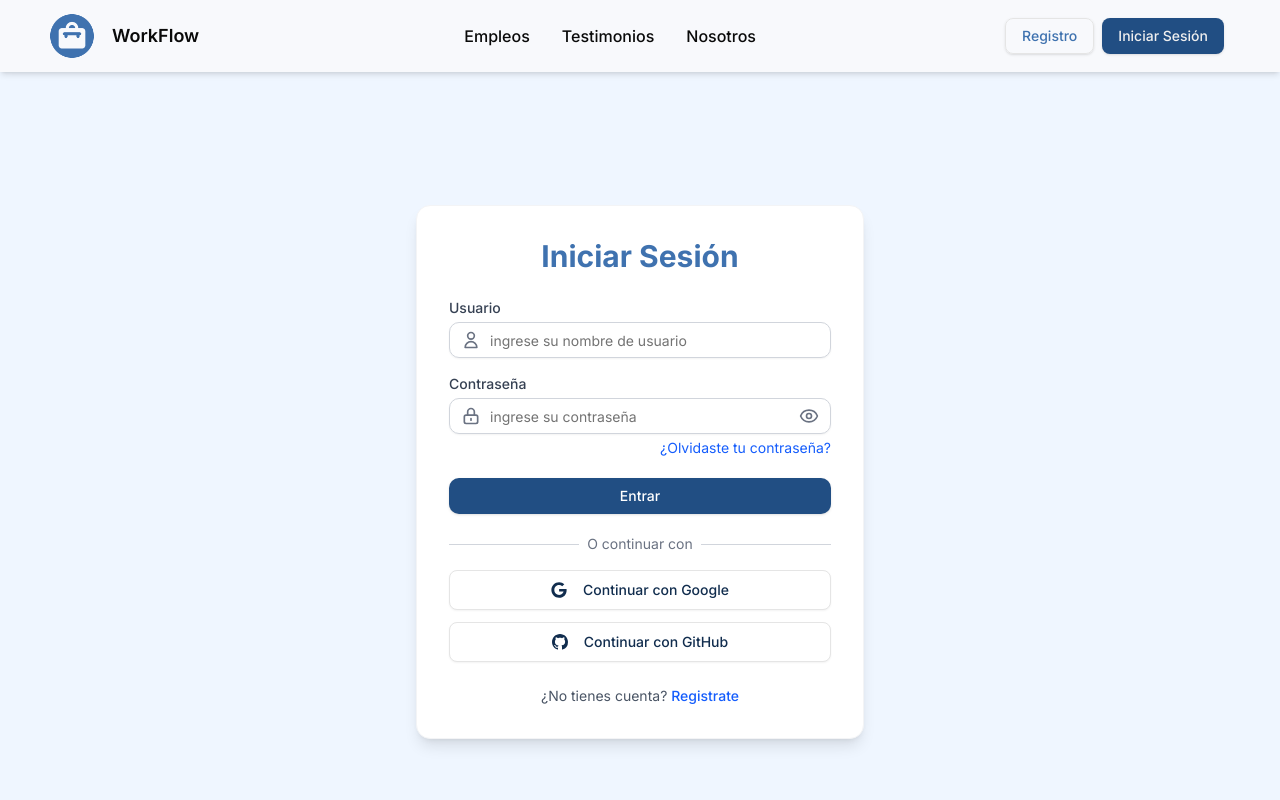
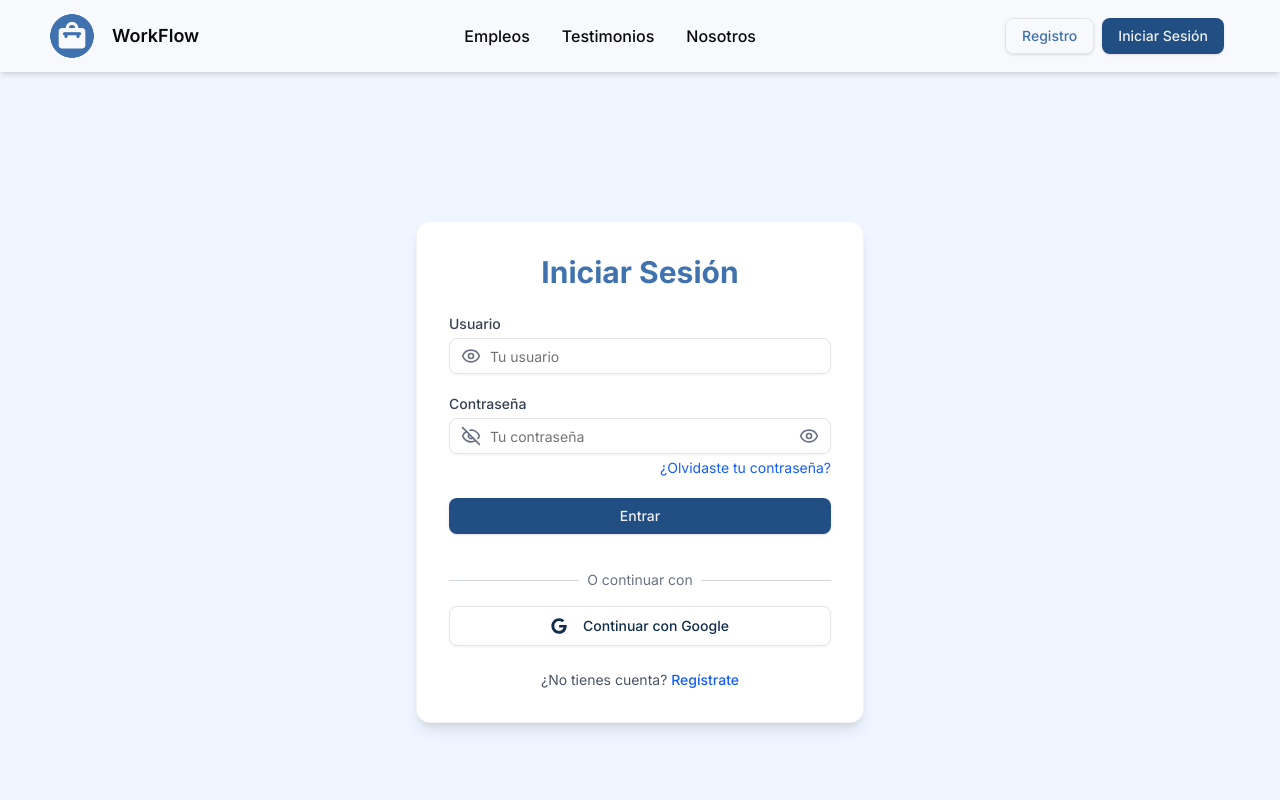
Before and after one commit to Ramerlinj/WorkFlow, a Next.js app in the folder workflow-app/: page /Login in a window 1280 px wide. Shown: the top 800 px of the page. Built offline with nearby package versions, Linux system fonts and the light colour scheme.

Commit message:
feat: refactor login and registration logic; implement AuthService for user authentication and remove unused AuthContext

```diff
--- a/workflow-app/src/app/Login/page.tsx
+++ b/workflow-app/src/app/Login/page.tsx
@@ -1,24 +1,44 @@
+"use client";
 
-'use client';
 import React, { useState } from 'react';
 import { Eye, EyeOff } from 'lucide-react';
-import  Link  from 'next/link';
+import Link from 'next/link';
 import { Input } from '@/components/ui/input';
-import { FaGoogle } from "react-icons/fa6";
-import { Button } from "@/components/ui/button"
+import { FaGoogle } from 'react-icons/fa6';
+import { Button } from '@/components/ui/button';
+import { useRouter } from 'next/navigation';
+import { AuthService } from '@/lib/authServices';
 
 export default function LoginForm() {
+  const router = useRouter();
   const [showPassword, setShowPassword] = useState(false);
   const [username, setUsername] = useState('');
   const [password, setPassword] = useState('');
+  const [error, setError] = useState<string | null>(null);
+  const [isLoading, setIsLoading] = useState(false);
 
   const togglePasswordVisibility = () => {
     setShowPassword(!showPassword);
   };
 
-  const handleSubmit = (e: React.FormEvent) => {
+  const handleSubmit = async (e: React.FormEvent) => {
     e.preventDefault();
-    console.log('Inicio de sesión con:', { username, password });
+    if (isLoading) return;
+    setError(null);
+    setIsLoading(true);
+
+    try {
+      await AuthService.login(username, password);
+      router.push('/');
+    } catch (err: unknown) {
+      if (err instanceof Error) {
+        setError(err.message || 'Error al iniciar sesión');
+      } else {
+        setError('Error al iniciar sesión');
+      }
+    } finally {
+      setIsLoading(false);
+    }
   };
 
   return (
@@ -26,55 +46,51 @@ export default function LoginForm() {
       <div className="w-full max-w-md p-8 space-y-6 bg-white rounded-xl shadow-lg border border-gray-100">
         <div className="text-center">
           <h2 className="text-3xl font-bold text-tertiary">Iniciar Sesión</h2>
+          {error && <p className="mt-2 text-red-600 text-sm">{error}</p>}
         </div>
 
-        <form className="mt-6 space-y-5" onSubmit={handleSubmit}>
-          <div className="space-y-4">
+        <form onSubmit={handleSubmit} className="mt-6 space-y-5">
+          {/* Usuario */}
           <div>
             <label htmlFor="username" className="block text-sm font-medium text-gray-700 mb-1">
               Usuario
             </label>
             <div className="relative">
               <div className="absolute inset-y-0 left-0 flex items-center pl-3 pointer-events-none">
-                  <svg className="w-5 h-5 text-gray-500" fill="none" stroke="currentColor" viewBox="0 0 24 24">
-                    <path strokeLinecap="round" strokeLinejoin="round" strokeWidth="2" d="M16 7a4 4 0 11-8 0 4 4 0 018 0zM12 14a7 7 0 00-7 7h14a7 7 0 00-7-7z" />
-                  </svg>
+                <Eye size={20} className="text-gray-500" />
               </div>
               <Input
                 id="username"
-                  name="username"
                 type="text"
                 value={username}
                 onChange={(e) => setUsername(e.target.value)}
-                  placeholder="ingrese su nombre de usuario"
-                  className="block w-full pl-10 pr-3 py-2 border border-gray-300 rounded-lg text-gray-900 placeholder-gray-400 focus:outline-none focus:ring-2 focus:ring-blue-500 focus:border-blue-500"
+                placeholder="Tu usuario"
+                className="pl-10"
               />
             </div>
           </div>
 
+          {/* Contraseña */}
           <div>
             <label htmlFor="password" className="block text-sm font-medium text-gray-700 mb-1">
               Contraseña
             </label>
             <div className="relative">
               <div className="absolute inset-y-0 left-0 flex items-center pl-3 pointer-events-none">
-                  <svg className="w-5 h-5 text-gray-500" fill="none" stroke="currentColor" viewBox="0 0 24 24">
-                    <path strokeLinecap="round" strokeLinejoin="round" strokeWidth="2" d="M12 15v2m-6 4h12a2 2 0 002-2v-6a2 2 0 00-2-2H6a2 2 0 00-2 2v6a2 2 0 002 2zm10-10V7a4 4 0 00-8 0v4h8z" />
-                  </svg>
+                <EyeOff size={20} className="text-gray-500" />
               </div>
               <Input
                 id="password"
-                  name="password"
-                  type={showPassword ? "text" : "password"}
+                type={showPassword ? 'text' : 'password'}
                 value={password}
                 onChange={(e) => setPassword(e.target.value)}
-                  placeholder="ingrese su contraseña"
-                  className="block w-full pl-10 pr-10 py-2 border border-gray-300 rounded-lg text-gray-900 placeholder-gray-400 focus:outline-none focus:ring-2 focus:ring-blue-500 focus:border-blue-500"
+                placeholder="Tu contraseña"
+                className="pl-10 pr-10"
               />
               <button
                 type="button"
                 onClick={togglePasswordVisibility}
-                  className="absolute cursor-pointer inset-y-0 right-0 flex items-center pr-3 text-gray-500 hover:text-gray-700"
+                className="absolute inset-y-0 right-0 flex items-center pr-3 text-gray-500"
               >
                 {showPassword ? <EyeOff size={20} /> : <Eye size={20} />}
               </button>
@@ -85,49 +101,42 @@ export default function LoginForm() {
               </Link>
             </div>
           </div>
-          </div>
 
-          <div className="mt-2">
+          {/* Botón Entrar */}
           <Button
-              variant='default'
-              className="w-full flex justify-center py-2 px-4 border border-transparent rounded-lg shadow-sm text-sm font-medium text-white bg-button-primary cursor-pointer hover:opacity-90  focus:outline-none focus:ring-2 focus:ring-offset-2 focus:ring-blue-500 transition-colors duration-200"
+            type="submit"
+            variant="default"
+            disabled={isLoading}
+            className="w-full py-2"
           >
-              Entrar
+            {isLoading ? 'Cargando...' : 'Entrar'}
           </Button>
-          </div>
 
+          {/* Divider */}
           <div className="relative my-4">
-            <div className="absolute inset-0 flex items-center ">
-              <div className="w-full border-t border-gray-300"></div>
+            <div className="absolute inset-0 flex items-center">
+              <div className="w-full border-t border-gray-300" />
             </div>
             <div className="relative flex justify-center text-sm">
               <span className="px-2 bg-white text-gray-500">O continuar con</span>
             </div>
           </div>
 
+          {/* OAuth Buttons */}
           <div className="space-y-3">
-            <Button
-              variant='outline'
-              size='xl'
-            >
-              <FaGoogle className='w-5 h-auto'/>
-              <p className='ml-2'>Continuar con Google</p>
+            <Button variant="outline" size="xl" className="flex items-center justify-center">
+              <FaGoogle className="w-5 h-auto mr-2" /> Continuar con Google
             </Button>
-
-            <Button variant='outline' size='xl' >
-              <svg className="mr-2 h-5 w-5" viewBox="0 0 16 16" fill="currentColor">
-                <path fillRule="evenodd" d="M8 0C3.58 0 0 3.58 0 8c0 3.54 2.29 6.53 5.47 7.59.4.07.55-.17.55-.38 0-.19-.01-.82-.01-1.49-2.01.37-2.53-.49-2.69-.94-.09-.23-.48-.94-.82-1.13-.28-.15-.68-.52-.01-.53.63-.01 1.08.58 1.23.82.72 1.21 1.87.87 2.33.66.07-.52.28-.87.51-1.07-1.78-.2-3.64-.89-3.64-3.95 0-.87.31-1.59.82-2.15-.08-.2-.36-1.02.08-2.12 0 0 .67-.21 2.2.82.64-.18 1.32-.27 2-.27.68 0 1.36.09 2 .27 1.53-1.04 2.2-.82 2.2-.82.44 1.1.16 1.92.08 2.12.51.56.82 1.27.82 2.15 0 3.07-1.87 3.75-3.65 3.95.29.25.54.73.54 1.48 0 1.07-.01 1.93-.01 2.2 0 .21.15.46.55.38A8.013 8.013 0 0016 8c0-4.42-3.58-8-8-8z" />
-              </svg>
-              Continuar con GitHub
-            </Button>
+            {/* Agrega más si lo requieres */}
           </div>
         </form>
 
-        <div className="text-center mt-4">
-          <p className="text-sm text-gray-600">
-            ¿No tienes cuenta? <Link href={'/registro'} className='font-medium text-blue-600 hover:text-blue-800'>Registrate</Link>
+        <p className="text-center text-sm text-gray-600 mt-4">
+          ¿No tienes cuenta?{' '}
+          <Link href="/registro" className="font-medium text-blue-600 hover:text-blue-800">
+            Regístrate
+          </Link>
         </p>
-        </div>
       </div>
     </div>
   );
--- a/workflow-app/src/app/registro/page.tsx
+++ b/workflow-app/src/app/registro/page.tsx
@@ -9,9 +9,9 @@ import { Button } from "@/components/ui/button"
 import { Select, SelectContent, SelectItem, SelectTrigger, SelectValue } from "@/components/ui/select"
 import Link from "next/link"
 import { professions } from "@/data/profession"
-import { registerUser, checkEmailAvailability, checkUsernameAvailability } from "@/lib/register"
 import { useRouter } from "next/navigation"
 import { useDebounce } from "@/hooks/use-debounce"
+import { AuthService } from "@/lib/authServices"
 
 type FormData = {
   firstName: string
@@ -144,7 +144,7 @@ export default function RegisterForm() {
     if (debouncedEmail && isEmailValid && debouncedEmail.includes("@")) {
       const checkEmail = async () => {
         try {
-          const available = await checkEmailAvailability(debouncedEmail)
+          const available = await AuthService.checkEmailAvailability(debouncedEmail)
           setIsEmailAvailable(available)
           setErrors((prev) => ({
             ...prev,
@@ -163,7 +163,7 @@ export default function RegisterForm() {
     if (debouncedUsername && debouncedUsername.length >= 5) {
       const checkUsername = async () => {
         try {
-          const available = await checkUsernameAvailability(debouncedUsername)
+          const available = await AuthService.checkUsernameAvailability(debouncedUsername)
           setIsUsernameAvailable(available)
           setErrors((prev) => ({
             ...prev,
@@ -257,14 +257,13 @@ export default function RegisterForm() {
   // En el frontend (RegisterForm.tsx)
   const handleSubmit = async (e: React.FormEvent) => {
     e.preventDefault();
-
     if (!isFormValid || isSubmitting) return;
 
     setIsSubmitting(true);
+    setErrors((prev) => ({ ...prev, general: "" }));
 
     try {
-    // Ajustar el payload según lo esperado por el backend
-    await registerUser({
+      await AuthService.register({
         username: formData.username,
         email: formData.email,
         password: formData.password,
@@ -272,22 +271,22 @@ const handleSubmit = async (e: React.FormEvent) => {
         middle_name: "",
         first_surname: formData.lastName,
         second_surname: "",
-      date_of_birth: formData.birthDate.toISOString().split('T')[0],
+        date_of_birth: formData.birthDate.toISOString().split("T")[0],
         direction: "",
-      id_profession: Number(formData.profession)
+        id_profession: Number(formData.profession),
       });
 
-    router.push("/");
-  } catch (error) {
-    console.error("Registration failed:", error);
+      router.push("/login");
+    } catch (error: unknown) {
+      console.error("Error al registrar usuario:", error);
       setErrors((prev) => ({
         ...prev,
-      general: error instanceof Error ? error.message : "Error de registro"
+        general: "Error de registro",
       }));
     } finally {
       setIsSubmitting(false);
     }
-}
+  };
 
   return (
     <div className="flex items-center justify-center min-h-screen bg-blue-50">
--- a/workflow-app/src/auth/[...nextauth].ts
+++ /dev/null
@@ -1,49 +0,0 @@
-import NextAuth from "next-auth"
-import CredentialsProvider from "next-auth/providers/credentials"
-
-export default NextAuth({
-  providers: [
-    CredentialsProvider({
-      name: "Credenciales",
-      credentials: {
-        username: { label: "Usuario", type: "text" },
-        password: { label: "Contraseña", type: "password" },
-      },
-      async authorize(credentials) {
-        // Aquí pones la lógica para validar el usuario, por ejemplo:
-        const res = await fetch("http://localhost:8000/auth/login", {
-          method: "POST",
-          headers: { "Content-Type": "application/json" },
-          body: JSON.stringify({
-            username: credentials?.username,
-            password: credentials?.password,
-          }),
-        })
-
-        const user = await res.json()
-
-        if (res.ok && user) {
-          return user // debe tener al menos id y username
-        }
-
-        return null
-      },
-    }),
-  ],
-  callbacks: {
-    async jwt({ token, user }) {
-      if (user) {
-        token.id = user.id
-        token.username = user.username
-      }
-      return token
-    },
-    async session({ session, token }) {
-      if (token) {
-        session.user.id = token.id
-        session.user.username = token.username
-      }
-      return session
-    },
-  },
-})
```
Also changed, not shown: workflow-app/src/app/registro/AuthContext.tsx (deleted, +0 -39 lines), workflow-app/src/auth/login.ts (added, +30 -0 lines). Lines whose indentation alone changed are shown as unchanged.
